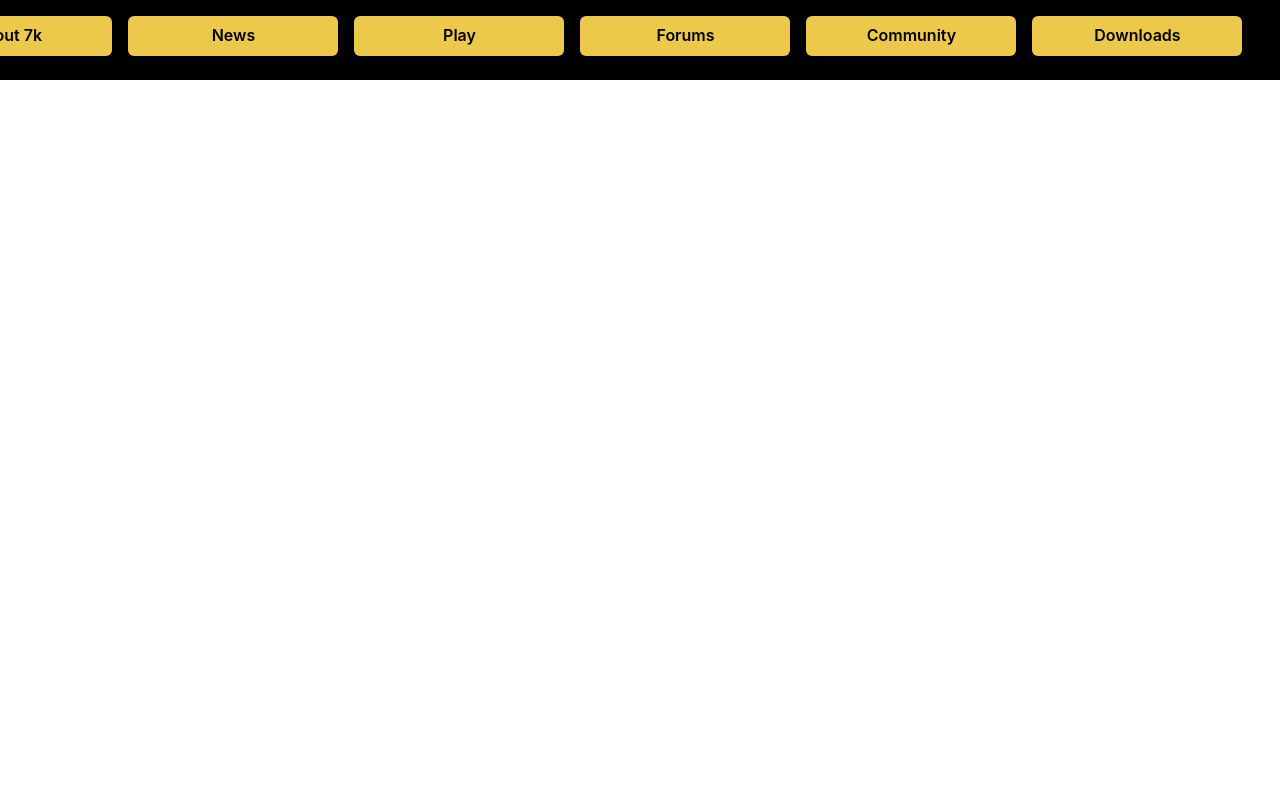
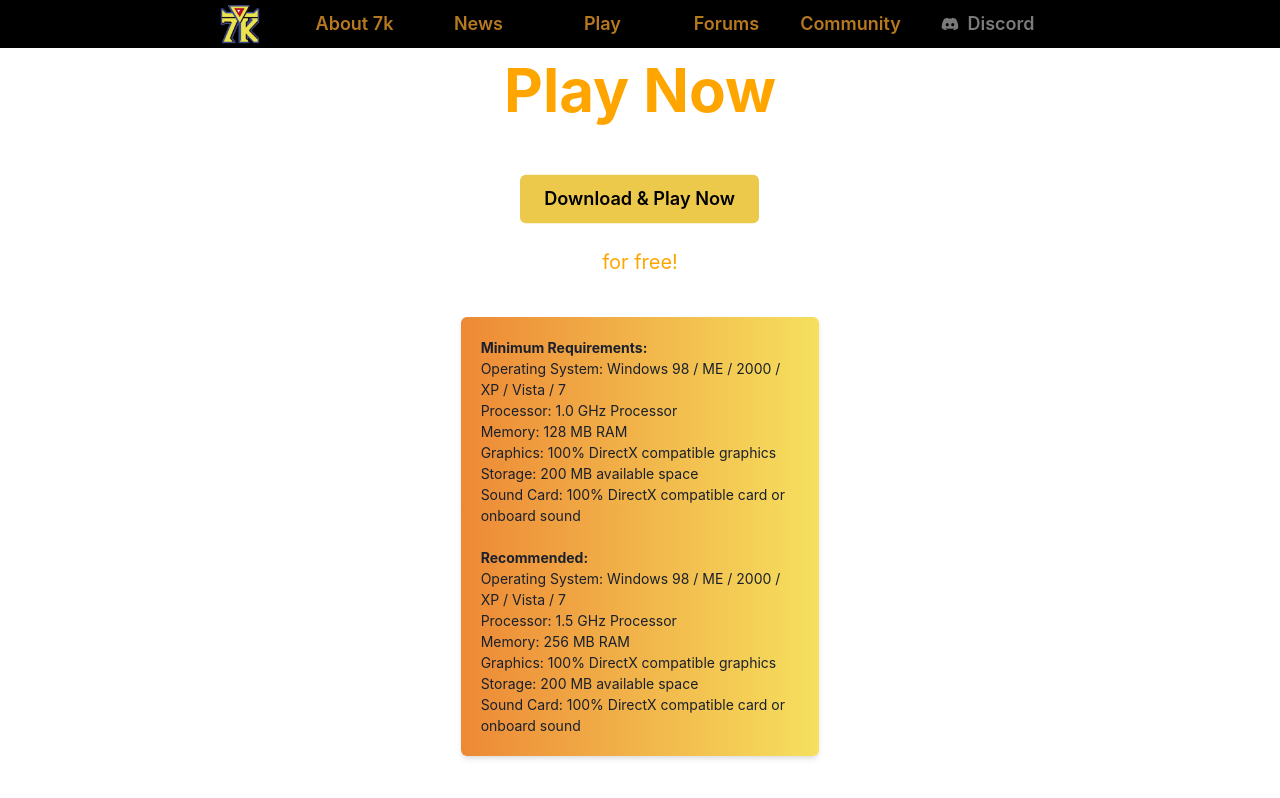
Before and after one commit to MegasXristos/7k-project, a React (Vite) app: page /play in a window 1280 px wide. Built offline with nearby package versions, Linux system fonts and the light colour scheme.

Commit message:
adding and changing some styles

```diff
--- a/src/About7k.tsx
+++ b/src/About7k.tsx
@@ -5,27 +5,27 @@ import NavigationBar from './NavigationBar'; // Adjust the path as necessary
 function About7k() {
   const [hoveredButton, setHoveredButton] = useState('');
 
-  useEffect(() => {
-    const handleScroll = () => {
-      const scrollTop = document.documentElement.scrollTop;
-      const scrollHeight = document.documentElement.scrollHeight;
-      const clientHeight = document.documentElement.clientHeight;
-      const scrollPercentage = scrollTop / (scrollHeight - clientHeight);
-      const colorIntensity = Math.round(scrollPercentage * 255);
-      const greenComponent = Math.round(scrollPercentage * 128);
+  // useEffect(() => {
+  //   const handleScroll = () => {
+  //     const scrollTop = document.documentElement.scrollTop;
+  //     const scrollHeight = document.documentElement.scrollHeight;
+  //     const clientHeight = document.documentElement.clientHeight;
+  //     const scrollPercentage = scrollTop / (scrollHeight - clientHeight);
+  //     const colorIntensity = Math.round(scrollPercentage * 255);
+  //     const greenComponent = Math.round(scrollPercentage * 128);
 
-      // Set the background color with the adjusted green component
-      document.body.style.backgroundColor = `rgb(${colorIntensity}, ${greenComponent}, 0)`;
-    };
+  //     // Set the background color with the adjusted green component
+  //     document.body.style.backgroundColor = `rgb(${colorIntensity}, ${greenComponent}, 0)`;
+  //   };
 
     // Set initial background color to black
     document.body.style.backgroundColor = 'black';
 
-    window.addEventListener('scroll', handleScroll);
-    return () => {
-      window.removeEventListener('scroll', handleScroll);
-    };
-  }, []);
+  //   window.addEventListener('scroll', handleScroll);
+  //   return () => {
+  //     window.removeEventListener('scroll', handleScroll);
+  //   };
+  // }, []);
 
   return (
     <VStack spacing={10}>
--- a/src/ExternalLinkFrame.tsx
+++ b/src/ExternalLinkFrame.tsx
@@ -12,9 +12,9 @@ const ExternalLinkFrame: React.FC<ExternalLinkFrameProps> = ({ url }) => {
     src={url}
     style={{
       width: '100%',
-      height: 'calc(100vh - 65px)', // Adjust 50px to your navigation bar's actual height
+      height: 'calc(100vh - 40px)', // Adjust 50px to your navigation bar's actual height
       border: 'none',
-      marginTop: '65px' // Adjust 50px to your navigation bar's actual height
+      marginTop: '40px' // Adjust 50px to your navigation bar's actual height
     }}
     title="External Content"
   />
--- a/src/NavigationBar.tsx
+++ b/src/NavigationBar.tsx
@@ -1,13 +1,30 @@
-// NavigationBar.tsx
 import React, { useState } from 'react';
-import { Box, Button, Flex, VStack, Image} from '@chakra-ui/react';
-import { FaDiscord } from 'react-icons/fa';  // Importing Discord icon from FontAwesome
+import {
+  Box,
+  Button,
+  Flex,
+  VStack,
+  Image,
+  IconButton,
+  Drawer,
+  DrawerOverlay,
+  DrawerContent,
+  DrawerCloseButton,
+  DrawerHeader,
+  DrawerBody,
+  useDisclosure,
+  useMediaQuery,
+} from '@chakra-ui/react';
+import { FaDiscord, FaBars } from 'react-icons/fa'; // Importing Discord icon from FontAwesome
 import { Link } from 'react-router-dom'; // Importing Link from react-router-dom
 import { Link as RouterLink } from 'react-router-dom'; // Importing Link from react-router-dom for internal navigation
 
+const NavigationBar = () => {
+  const { isOpen, onOpen, onClose } = useDisclosure(); // Manage drawer state
 
+  // Check if the window width is less than 768px (sm)
+  const [isMobile] = useMediaQuery('(max-width: 768px)');
 
-const NavigationBar = () => {
   // Navigation items array for cleaner mapping
   const navItems = [
     { label: 'About 7k', path: '/about' },
@@ -15,36 +32,63 @@ const NavigationBar = () => {
     { label: 'Play', path: '/play' },
     { label: 'Forums', path: '/forums' },
     { label: 'Community', path: '/community' },
-    { label: 'Downloads', path: '/downloads' }
+
   ];
 
   return (
-    <Flex as="nav" position="fixed" top="0" left="0" right="0" justifyContent="center" width="100%" p="4" zIndex="1" bg="black">
+    <>
+      <Flex
+        as="nav"
+        position="fixed"
+        top="0"
+        left="0"
+        right="0"
+        justifyContent="center" // center instead of space-between
+        width="100%"
+        p="0.2"
+        zIndex="1"
+        bg="black"
+        alignItems="center"
+      >
         <RouterLink to="/">
           <Image
             src="/src/assets/7kixon.png"
             alt="Logo"
-        mr={10}
             height="40px"
             cursor="pointer"
+            mr={8}
             transition="transform 0.3s ease-in-out"
-        _hover={{ transform: 'scale(1.3)' }}
+            _hover={{ transform: 'scale(1.1)' }}
           />
         </RouterLink>
+        {isMobile ? (
+          <IconButton
+            aria-label="Open sidebar"
+            icon={<FaBars />}
+            onClick={onOpen}
+            colorScheme="black"
+          />
+        ) : (
+          <>
             {navItems.map((item, index) => (
-      <Box key={index} mx={2}>
-        <RouterLink to={item.path}>
-          <Button width='210px' colorScheme="yellow">{item.label}</Button>
+              <RouterLink key={index} to={item.path}>
+                <Button width="120px" colorScheme="yellow" variant="ghost" mx="0.5" fontSize="lg">
+                  {item.label}
+                </Button>
               </RouterLink>
-      </Box>
             ))}
-    <a href="https://discord.com" target="_blank" rel="noopener noreferrer" style={{ textDecoration: 'none', marginLeft: '8px' }}>
-      <Button leftIcon={<FaDiscord />} size="lg" variant="ghost" colorScheme="whiteAlpha" ml={6}
+            <a
+              href="https://discord.gg/E2wWvrR"
+              target="_blank"
+              rel="noopener noreferrer"
+              style={{ textDecoration: 'none' }}
+            >
+      <Button leftIcon={<FaDiscord />} size="lg" variant="ghost" colorScheme="whiteAlpha" ml={1}
         border="1px solid transparent"
         _hover={{
           background: "transparent",
           color: "white",
-          borderColor: "white",
+          //borderColor: "white",
           borderWidth: "1px",
           borderStyle: "solid"
         }}
@@ -53,7 +97,48 @@ const NavigationBar = () => {
         Discord
       </Button>
             </a>
+          </>
+        )}
       </Flex>
+      <Drawer placement="right" onClose={onClose} isOpen={isOpen}>
+        <DrawerOverlay />
+        <DrawerContent bg="black" color="white">
+          <DrawerCloseButton />
+          <DrawerHeader>Navigation</DrawerHeader>
+          <DrawerBody>
+            <VStack spacing={4} alignItems="flex-start">
+              {navItems.map((item, index) => (
+                <RouterLink key={index} to={item.path}>
+                  <Button width="100%" colorScheme="yellow" variant="ghost">
+                    {item.label}
+                  </Button>
+                </RouterLink>
+              ))}
+              <a
+                href="https://discord.gg/E2wWvrR"
+                target="_blank"
+                rel="noopener noreferrer"
+                style={{ textDecoration: 'none' }}
+              >
+      <Button leftIcon={<FaDiscord />} size="lg" variant="ghost" colorScheme="whiteAlpha" ml={1}
+        border="1px solid transparent"
+        _hover={{
+          background: "transparent",
+          color: "white",
+          //borderColor: "white",
+          borderWidth: "1px",
+          borderStyle: "solid"
+        }}
+        title="Join us on Discord!" // Add the tooltip here
+        >
+        Discord
+      </Button>
+              </a>
+            </VStack>
+          </DrawerBody>
+        </DrawerContent>
+      </Drawer>
+    </>
   );
 };
 
--- /dev/null
+++ b/src/Play.tsx
@@ -0,0 +1,66 @@
+import React from 'react';
+import { Button, VStack, Center, Text, Box } from '@chakra-ui/react';
+
+function Play() {
+  return (
+    <Center h="100vh">
+      <VStack spacing={10}>
+      <Text fontSize="6xl" fontWeight="bold" color="orange">Play Now</Text>
+        <Button
+          colorScheme="yellow"
+          size="lg"
+          title="Latest version 2.15.6"
+          sx={{
+            animation: "zoomInOut 3s infinite" // Ensure you have defined the keyframes in your CSS
+                        // Define the keyframes inline
+                        ,'@keyframes zoomInOut': {
+                          '0%': { transform: 'scale(1)' },
+                          '50%': { transform: 'scale(1.1)' },
+                          '100%': { transform: 'scale(1)' }
+                        }
+          }}
+        >
+          Download & Play Now
+        </Button>
+
+        <Text fontSize="xl" color="orange" mt={-4} sx={{
+          opacity: 0,
+          animation: "slideFromBottom 1.5s forwards",
+          animationDelay: "1s",  // Delays the text animation until after the button has been seen
+          '@keyframes slideFromBottom': {
+            '0%': { transform: 'translateY(20px)', opacity: 0 },
+            '100%': { transform: 'translateY(0)', opacity: 1 }
+          }
+        }}>
+          for free!
+        </Text>
+        <Box
+          p={5}
+          boxShadow="md"
+          bgGradient="linear(to-r, orange.400, yellow.300)" // Applying the gradient as in the HomePage example
+          borderRadius="md"
+          w="80%"
+        >
+          <Text fontSize="sm" textAlign="left">
+            <strong>Minimum Requirements:</strong>
+            <br />Operating System: Windows 98 / ME / 2000 / XP / Vista / 7
+            <br />Processor: 1.0 GHz Processor
+            <br />Memory: 128 MB RAM
+            <br />Graphics: 100% DirectX compatible graphics
+            <br />Storage: 200 MB available space
+            <br />Sound Card: 100% DirectX compatible card or onboard sound
+            <br /><br /><strong>Recommended:</strong>
+            <br />Operating System: Windows 98 / ME / 2000 / XP / Vista / 7
+            <br />Processor: 1.5 GHz Processor
+            <br />Memory: 256 MB RAM
+            <br />Graphics: 100% DirectX compatible graphics
+            <br />Storage: 200 MB available space
+            <br />Sound Card: 100% DirectX compatible card or onboard sound
+          </Text>
+        </Box>
+      </VStack>
+    </Center>
+  );
+}
+
+export default Play;
--- a/src/main.tsx
+++ b/src/main.tsx
@@ -6,6 +6,7 @@ import HomePage from './HomePage';
 import NavigationBar from './NavigationBar';
 import About7k from './About7k';
 import ExternalLinkFrame from './ExternalLinkFrame';
+import Play from './Play';
 
 const container = document.getElementById('root')!;
 const root = createRoot(container);
@@ -20,6 +21,7 @@ root.render(
           <Route path="/" element={<HomePage />} />
           <Route path="/about" element={<About7k />} />
           <Route path="/forums" element={<ExternalLinkFrame url="https://7kfans.com/forums/" />} />
+          <Route path="/play" element={<Play />} />
           {/* Define routes for other pages here */}
         </Routes>
       </BrowserRouter>
```
Also changed, not shown: src/App.tsx (+22 -22 lines), src/HomePage.tsx (+65 -63 lines), src/assets/reviews.webp (added), src/assets/reviews1.webp (added). Lines whose indentation alone changed are shown as unchanged.
